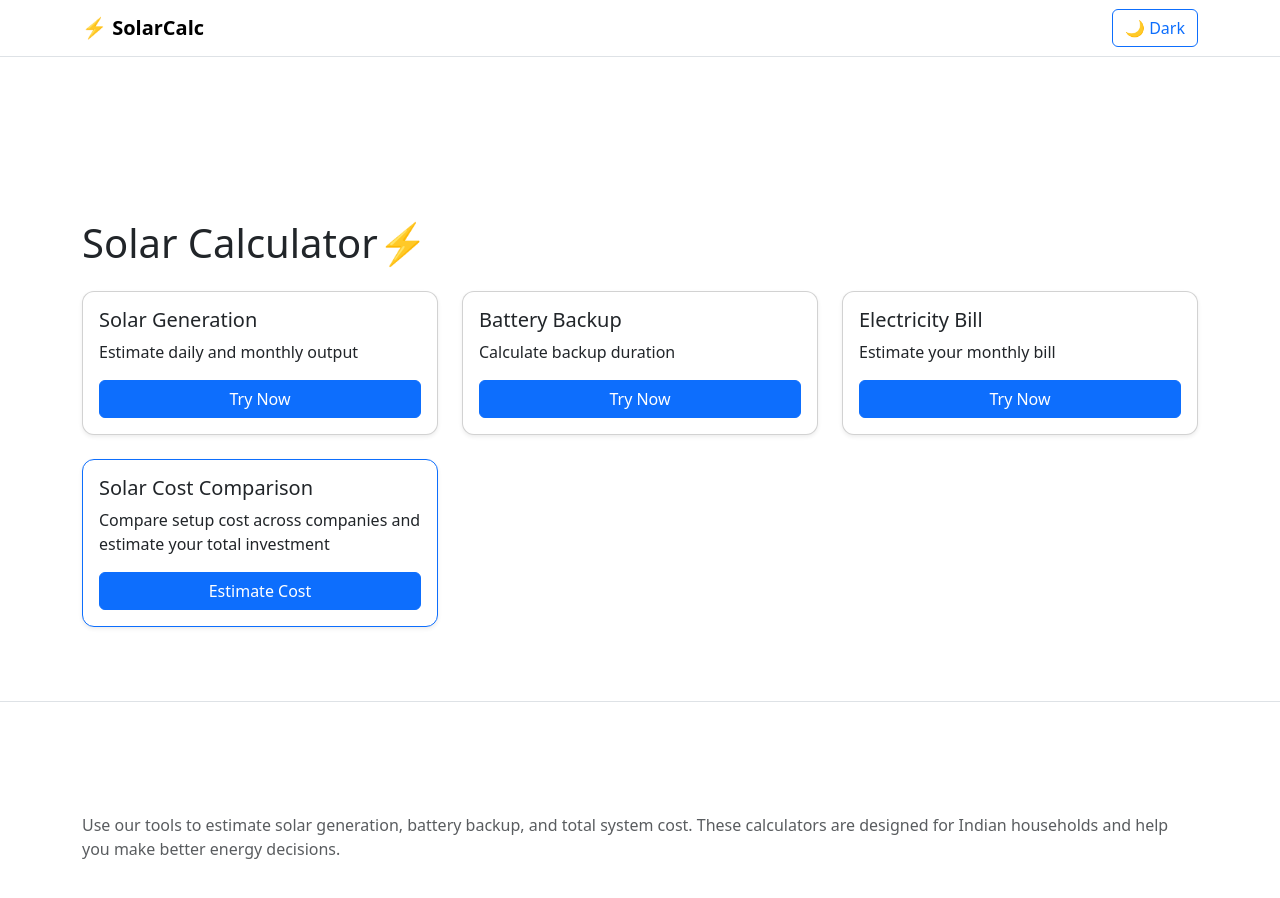
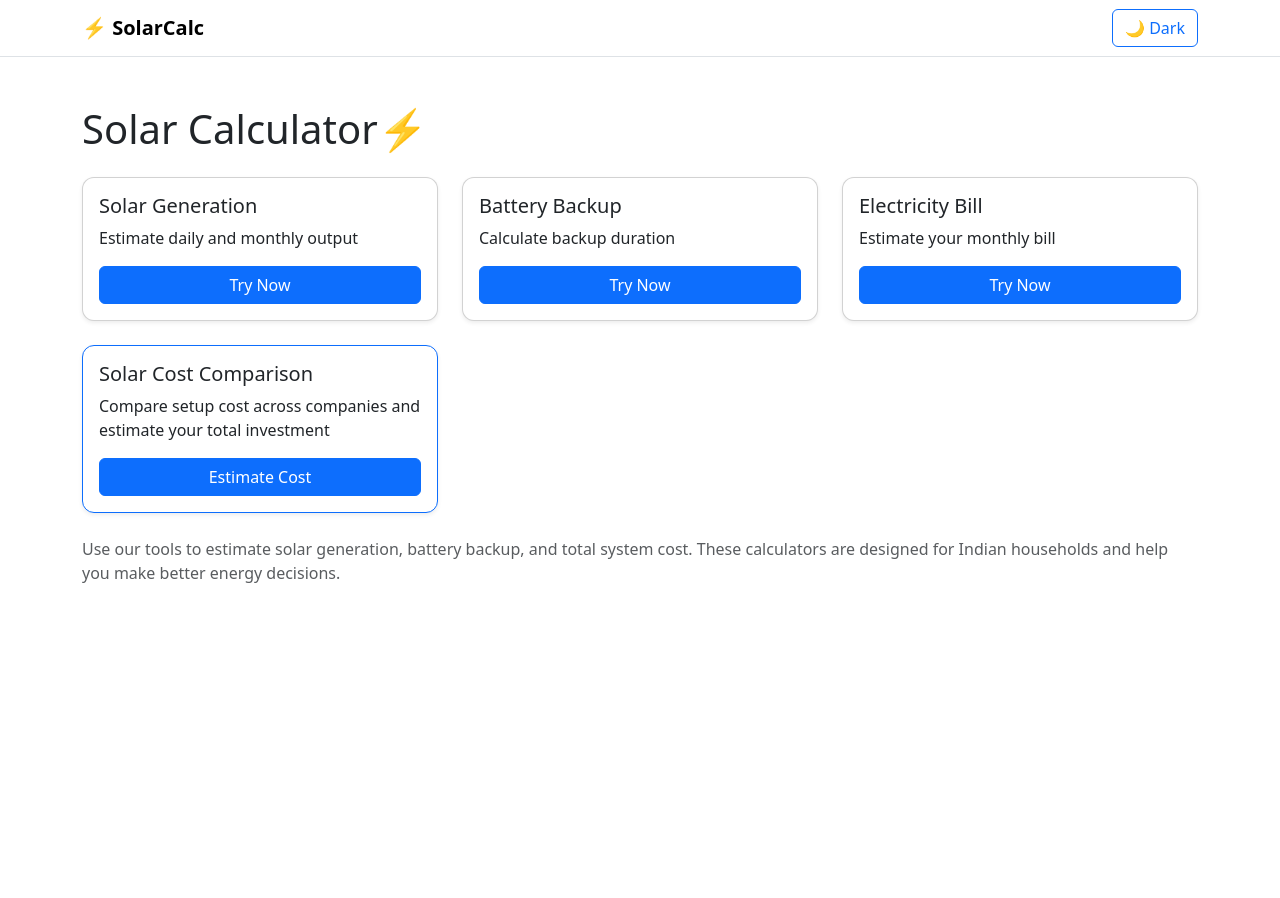
Before and after one commit to Nripendra48/solarcalc, a Next.js app: page / in a window 1280 px wide. Shown: the top 898 px of the page. After the commit the page ends 800 px from the top, so only its background shows below. Built offline with nearby package versions, Linux system fonts and the light colour scheme.

Commit message:
ad REMOVE

```diff
--- a/src/app/page.js
+++ b/src/app/page.js
@@ -13,9 +13,9 @@ export default function Home() {
       <main className="container py-4 py-md-5">
 
         {/* 🔝 Top Banner Ad */}
-        <div className="mb-4 text-center">
+        {/* <div className="mb-4 text-center">
           <AdUnit slot="TOP_SLOT_ID" />
-        </div>
+        </div> */}
 
         <h1 className="mb-4 text-center text-md-start">
           Solar Calculator⚡
@@ -75,10 +75,10 @@ export default function Home() {
           </div>
         </div>
 
-        {/* 📍 Middle Ad */}
+        {/* 📍 Middle Ad
         <div className="my-5 text-center">
           <AdUnit slot="MIDDLE_SLOT_ID" />
-        </div>
+        </div> */}
 
         {/* Optional content for SEO */}
         <div className="mt-4">
@@ -91,7 +91,7 @@ export default function Home() {
       </main>
 
       {/* 📌 Sticky Bottom Ad */}
-      <StickyAd />
+      {/* <StickyAd /> */}
     </>
   );
 }
```
